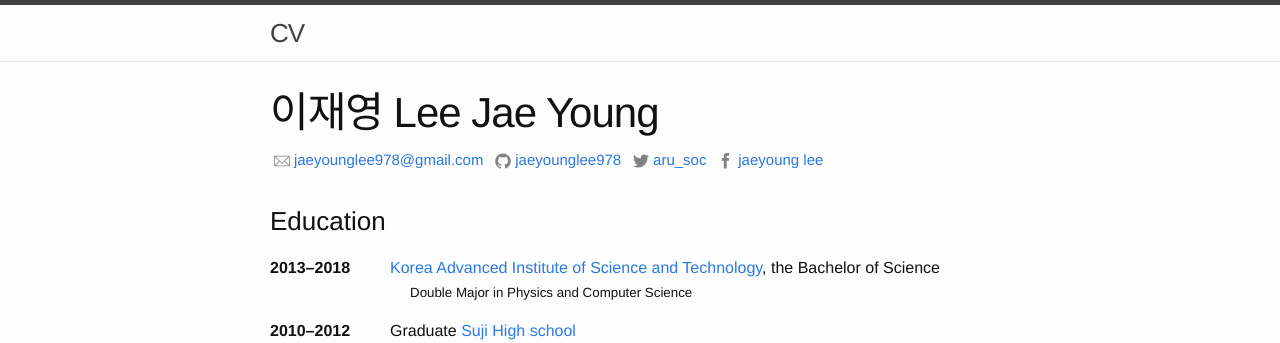
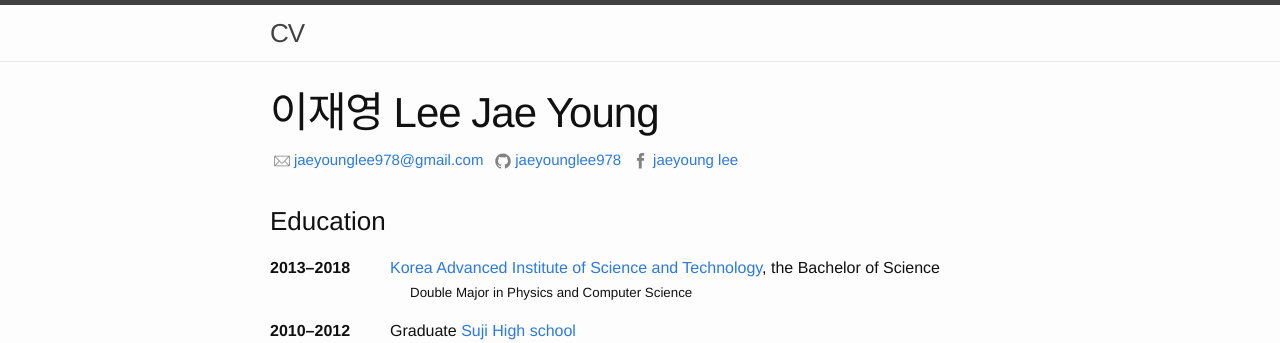
Before and after one commit to jaeyounglee978/jaeyounglee978.github.io, a Jekyll site: the page built from index.md, in a window 1280 px wide. Shown: the top 343 px of the page. Built offline with Jekyll 4.4.1, drawn with Linux system fonts in a browser that asks for light colours.

Commit message:
remove twitter acc

```diff
--- a/index.md
+++ b/index.md
@@ -22,15 +22,6 @@ title:  "Jaeyoung Lee CV"
       </svg>
     </span>
     <span class="username">{{ site.github_username }}</span>
-  </a>
-  <a href="https://twitter.com/{{ site.twitter_username }}" class="nobreak-container">
-    <span class="icon  icon--twitter">
-      <svg viewBox="0 0 16 16">
-        <path fill="#828282" d="M15.969,3.058c-0.586,0.26-1.217,0.436-1.878,0.515c0.675-0.405,1.194-1.045,1.438-1.809
-        c-0.632,0.375-1.332,0.647-2.076,0.793c-0.596-0.636-1.446-1.033-2.387-1.033c-1.806,0-3.27,1.464-3.27,3.27 c0,0.256,0.029,0.506,0.085,0.745C5.163,5.404,2.753,4.102,1.14,2.124C0.859,2.607,0.698,3.168,0.698,3.767 c0,1.134,0.577,2.135,1.455,2.722C1.616,6.472,1.112,6.325,0.671,6.08c0,0.014,0,0.027,0,0.041c0,1.584,1.127,2.906,2.623,3.206 C3.02,9.402,2.731,9.442,2.433,9.442c-0.211,0-0.416-0.021-0.615-0.059c0.416,1.299,1.624,2.245,3.055,2.271 c-1.119,0.877-2.529,1.4-4.061,1.4c-0.264,0-0.524-0.015-0.78-0.046c1.447,0.928,3.166,1.469,5.013,1.469 c6.015,0,9.304-4.983,9.304-9.304c0-0.142-0.003-0.283-0.009-0.423C14.976,4.29,15.531,3.714,15.969,3.058z"></path>
-      </svg>
-    </span>
-    <span class="username">{{ site.twitter_username }}</span>
   </a>
   <a href="https://www.facebook.com/jaeyoung.lee.758" class="nobreak-container">
     <span class="icon  icon--twitter">
```
